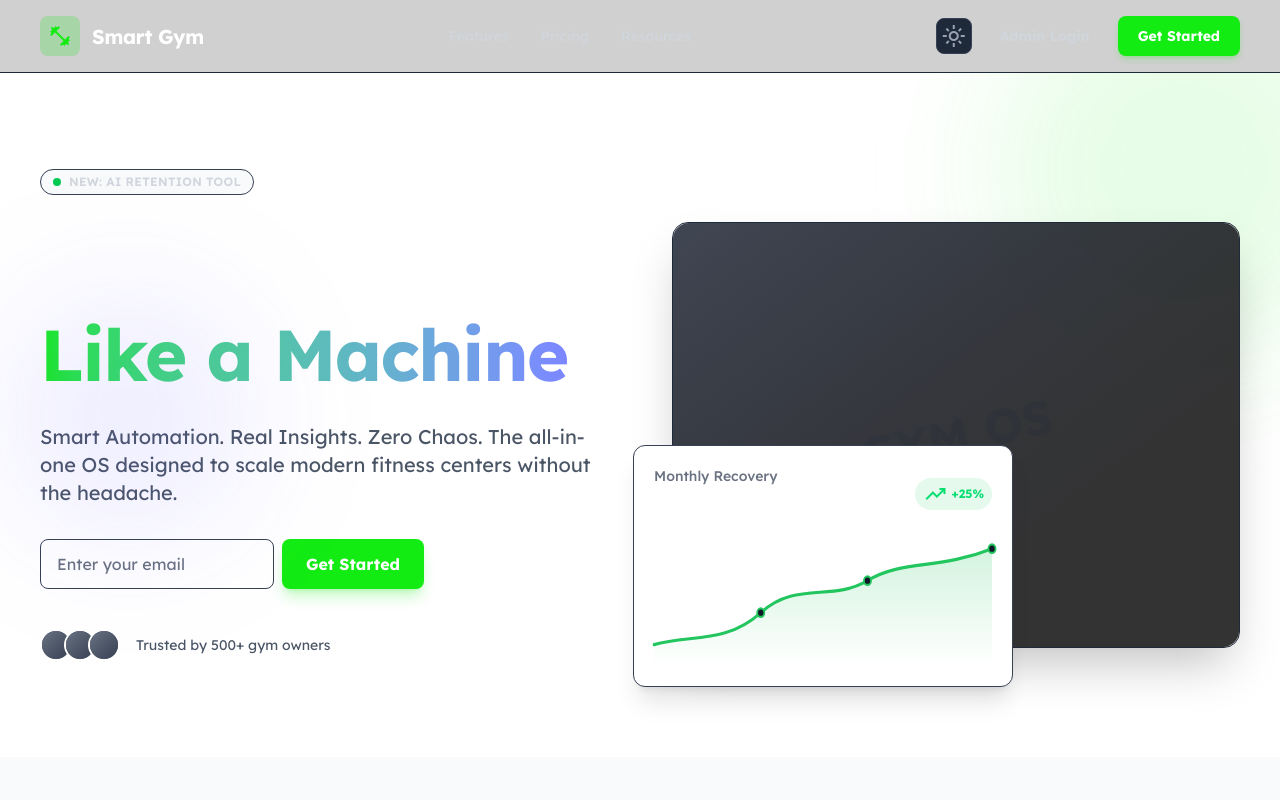
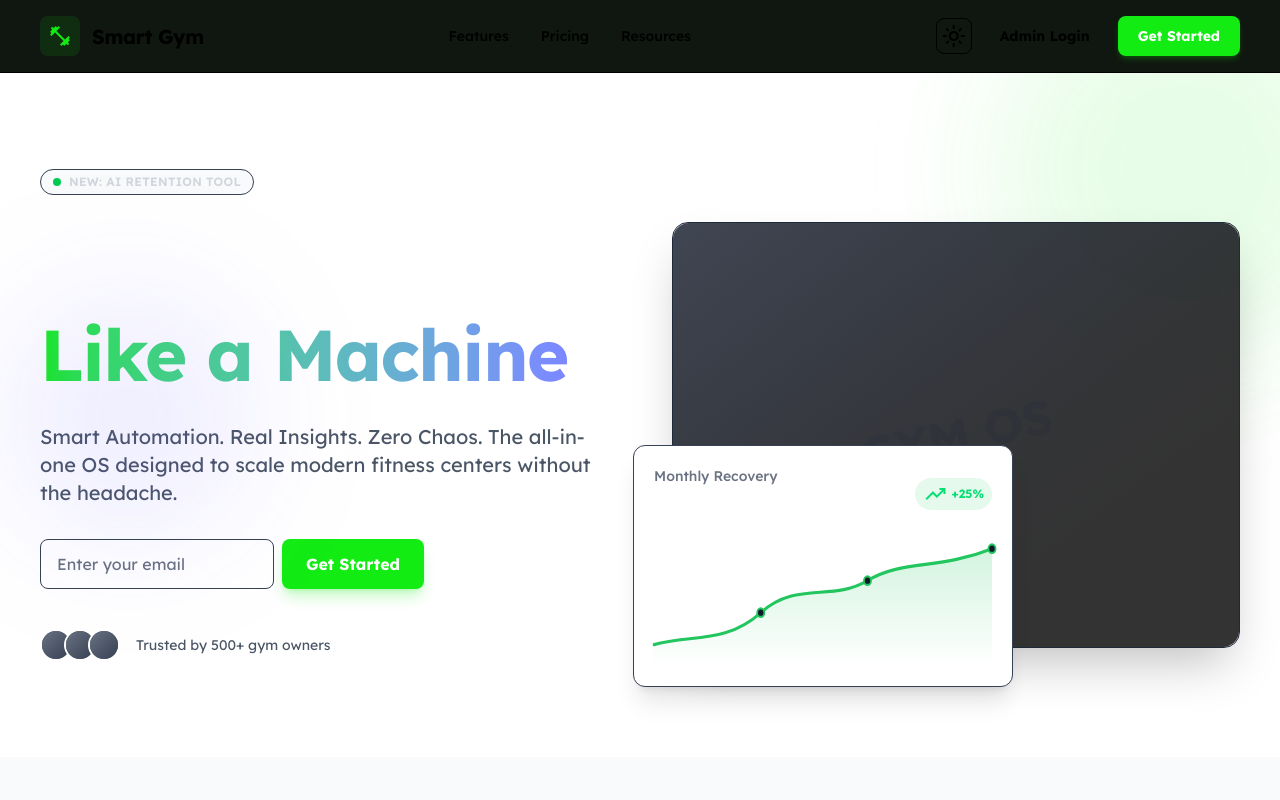
Before and after one commit to aadizzzz/smart-gym, a React (Vite) app: page / in a window 1280 px wide. Shown: the top 800 px of the page. Built offline with nearby package versions, Linux system fonts and the light colour scheme.

Commit message:
Refactor: Update Hero and Header to use CSS variables

```diff
--- a/src/components/Header.tsx
+++ b/src/components/Header.tsx
@@ -6,31 +6,31 @@ export const Header: React.FC = () => {
     const { theme, setTheme } = useTheme();
 
     return (
-        <header className="sticky top-0 z-50 flex items-center justify-between border-b border-gray-200 dark:border-gray-800 bg-white/80 dark:bg-background-dark/90 px-6 py-4 backdrop-blur-md lg:px-10 transition-colors duration-300">
-            <div className="flex items-center gap-3 text-gray-900 dark:text-white">
+        <header className="sticky top-0 z-50 flex items-center justify-between border-b border-[var(--border)] bg-[var(--background)]/80 px-6 py-4 backdrop-blur-md lg:px-10 transition-colors duration-300">
+            <div className="flex items-center gap-3 text-[var(--text-primary)]">
                 <Link to="/" className="flex items-center gap-3">
-                    <div className="flex size-10 items-center justify-center rounded-lg bg-primary/10 dark:bg-primary/20 text-primary">
+                    <div className="flex size-10 items-center justify-center rounded-lg bg-primary/10 text-primary">
                         <span className="material-symbols-outlined text-[28px]">fitness_center</span>
                     </div>
                     <h2 className="text-xl font-bold leading-tight tracking-tight">Smart Gym</h2>
                 </Link>
             </div>
             <nav className="hidden md:flex items-center gap-8">
-                <a href="#features" className="text-sm font-medium text-gray-600 dark:text-gray-300 transition-colors hover:text-primary dark:hover:text-white">Features</a>
-                <a href="#pricing" className="text-sm font-medium text-gray-600 dark:text-gray-300 transition-colors hover:text-primary dark:hover:text-white">Pricing</a>
-                <a href="#resources" className="text-sm font-medium text-gray-600 dark:text-gray-300 transition-colors hover:text-primary dark:hover:text-white">Resources</a>
+                <a href="#features" className="text-sm font-medium text-[var(--text-secondary)] transition-colors hover:text-primary">Features</a>
+                <a href="#pricing" className="text-sm font-medium text-[var(--text-secondary)] transition-colors hover:text-primary">Pricing</a>
+                <a href="#resources" className="text-sm font-medium text-[var(--text-secondary)] transition-colors hover:text-primary">Resources</a>
             </nav>
             <div className="flex items-center gap-3">
                 <button
                     onClick={() => setTheme(theme === 'dark' ? 'light' : 'dark')}
-                    className="flex size-9 items-center justify-center rounded-lg border border-gray-200 dark:border-gray-700 bg-gray-100 dark:bg-gray-800 text-gray-500 dark:text-gray-400 transition-colors hover:bg-gray-200 dark:hover:bg-gray-700"
+                    className="flex size-9 items-center justify-center rounded-lg border border-[var(--border)] bg-[var(--surface-highlight)] text-[var(--text-secondary)] transition-colors hover:bg-[var(--surface-highlight)]/80"
                     aria-label="Toggle Theme"
                 >
                     <span className="material-symbols-outlined text-[20px]">
                         {theme === 'dark' ? 'light_mode' : 'dark_mode'}
                     </span>
                 </button>
-                <Link to="/login" className="hidden sm:flex h-9 cursor-pointer items-center justify-center rounded-lg px-4 text-sm font-bold text-gray-600 dark:text-gray-300 transition-colors hover:text-primary dark:hover:text-white">
+                <Link to="/login" className="hidden sm:flex h-9 cursor-pointer items-center justify-center rounded-lg px-4 text-sm font-bold text-[var(--text-secondary)] transition-colors hover:text-primary">
                     Admin Login
                 </Link>
                 <button className="flex h-10 cursor-pointer items-center justify-center rounded-lg bg-primary px-5 text-sm font-bold text-white transition-all hover:bg-green-600 active:scale-95 shadow-md shadow-primary/20">
```
